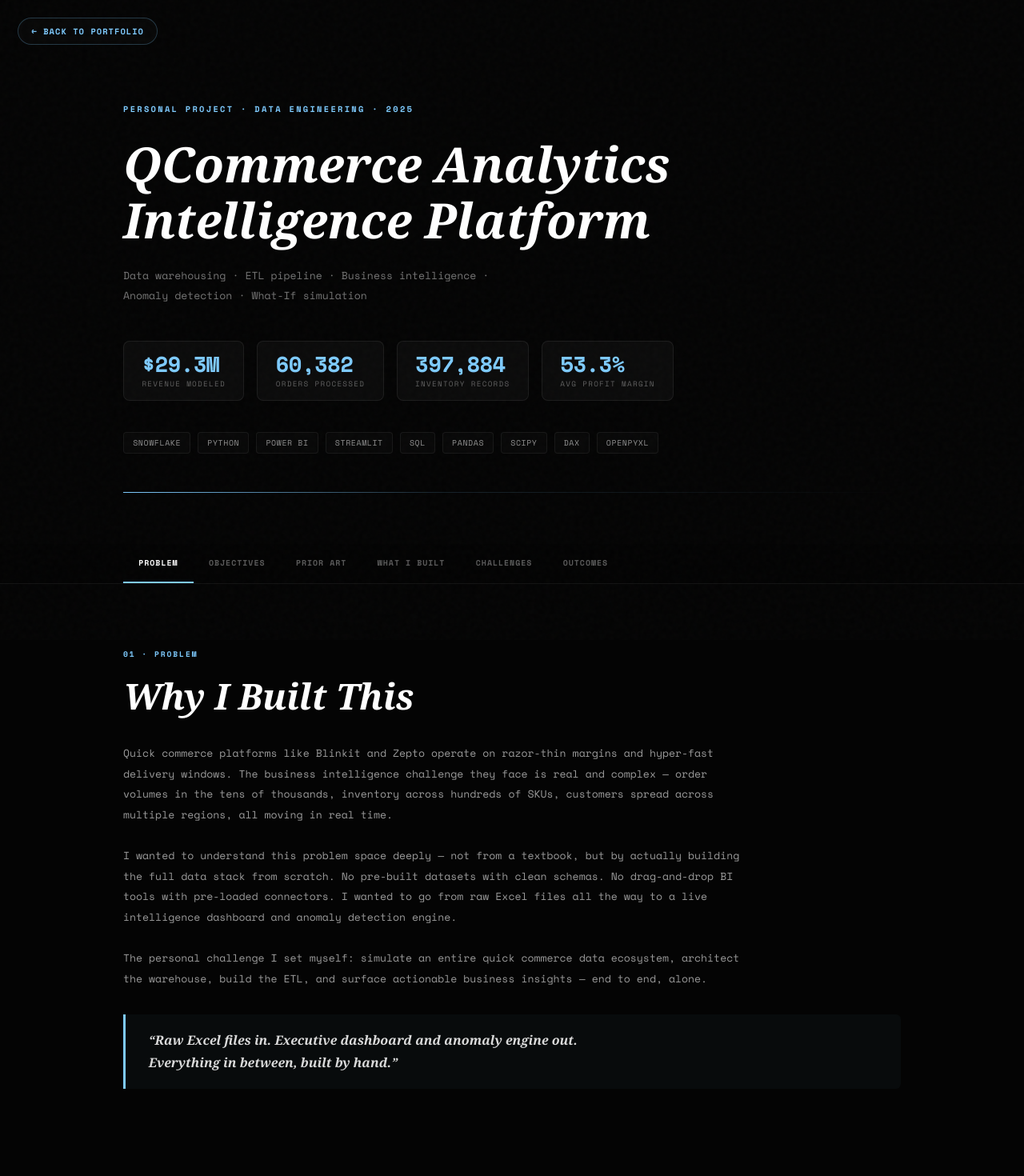
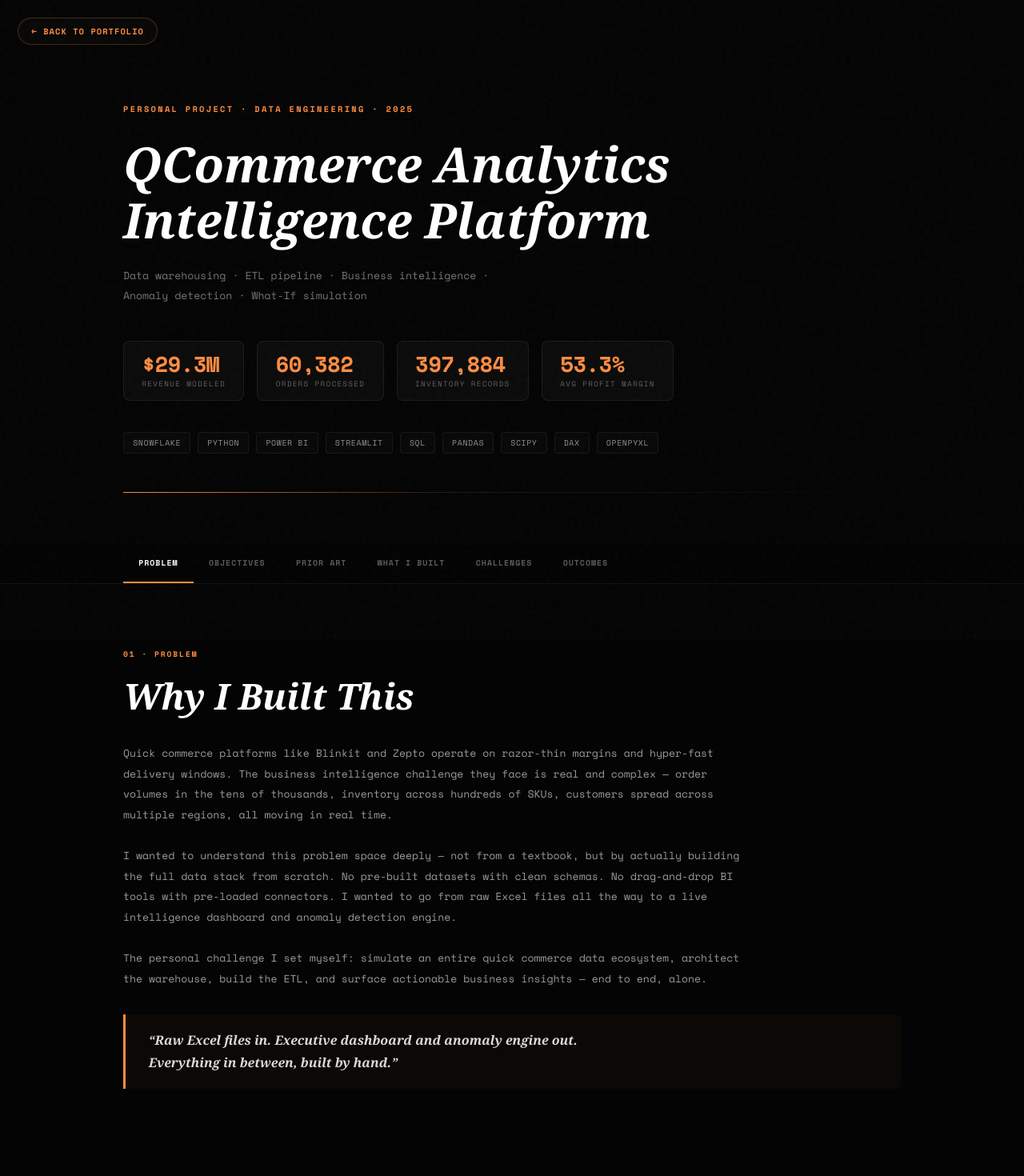
Before and after one commit to rakeshpara/rakeshpara-portfolio, a Next.js app: page /projects/qcommerce-analytics in a window 1280 px wide. Shown: the top 1470 px of the page at 80% size. Built offline with nearby package versions, Linux system fonts and the light colour scheme; a web font is replaced by a local one.

Commit message:
feat: convert Project 2 (QCommerce Analytics) accent color to orange only

```diff
--- a/src/app/projects/qcommerce-analytics/CaseStudy.module.css
+++ b/src/app/projects/qcommerce-analytics/CaseStudy.module.css
@@ -1,6 +1,6 @@
 /* ═══════════════════════════════════════════════════════════
    CaseStudy.module.css  —  QCommerce Analytics Case Study
-   Matches portfolio design system: dark cinematic, soft blue
+   Matches portfolio design system: dark cinematic, orange
    ═══════════════════════════════════════════════════════════ */
 
 /* ── Page Shell ── */
@@ -26,20 +26,20 @@
   font-weight: 700;
   letter-spacing: 0.1em;
   text-transform: uppercase;
-  color: #7ecbff;
+  color: #ff8c42;
   text-decoration: none;
   background: rgba(10, 10, 10, 0.7);
   backdrop-filter: blur(14px);
   -webkit-backdrop-filter: blur(14px);
-  border: 1px solid rgba(126, 203, 255, 0.25);
+  border: 1px solid rgba(255, 140, 66, 0.25);
   border-radius: 100px;
   padding: 0.5rem 1rem;
   transition: all 0.25s ease;
 }
 
 .backBtn:hover {
-  background: rgba(126, 203, 255, 0.1);
-  border-color: rgba(126, 203, 255, 0.5);
+  background: rgba(255, 140, 66, 0.1);
+  border-color: rgba(255, 140, 66, 0.5);
   transform: translateX(-2px);
 }
 
@@ -55,7 +55,7 @@
   font-weight: 700;
   letter-spacing: 0.22em;
   text-transform: uppercase;
-  color: #7ecbff;
+  color: #ff8c42;
   margin: 0 0 1.6rem;
 }
 
@@ -98,13 +98,13 @@
 }
 
 .metricPill:hover {
-  border-color: rgba(126, 203, 255, 0.25);
+  border-color: rgba(255, 140, 66, 0.25);
 }
 
 .metricNum {
   font-size: 1.7rem;
   font-weight: 700;
-  color: #7ecbff;
+  color: #ff8c42;
   letter-spacing: -0.02em;
   line-height: 1;
 }
@@ -137,7 +137,7 @@
 .heroDivider {
   width: 100%;
   height: 1px;
-  background: linear-gradient(90deg, #7ecbff 0%, rgba(126, 203, 255, 0.15) 40%, transparent 100%);
+  background: linear-gradient(90deg, #ff8c42 0%, rgba(255, 140, 66, 0.15) 40%, transparent 100%);
   margin-bottom: 0;
 }
 
@@ -187,7 +187,7 @@
 
 .navTabActive {
   color: #ffffff;
-  border-bottom-color: #7ecbff;
+  border-bottom-color: #ff8c42;
 }
 
 /* ── Content area ── */
@@ -208,7 +208,7 @@
   font-weight: 700;
   letter-spacing: 0.2em;
   text-transform: uppercase;
-  color: #7ecbff;
+  color: #ff8c42;
   margin: 0 0 1.2rem;
 }
 
@@ -232,10 +232,10 @@
 
 /* ── Quote Block ── */
 .quoteBlock {
-  border-left: 3px solid #7ecbff;
+  border-left: 3px solid #ff8c42;
   padding: 1.2rem 1.8rem;
   margin: 2rem 0;
-  background: rgba(126, 203, 255, 0.03);
+  background: rgba(255, 140, 66, 0.03);
   border-radius: 0 6px 6px 0;
 }
 
@@ -268,7 +268,7 @@
 
 .objCard:hover {
   transform: translateY(-4px);
-  border-color: rgba(126, 203, 255, 0.25);
+  border-color: rgba(255, 140, 66, 0.25);
   box-shadow: 0 12px 30px rgba(0, 0, 0, 0.5);
 }
 
@@ -280,7 +280,7 @@
 .objNum {
   font-size: 1.8rem;
   font-weight: 700;
-  color: rgba(126, 203, 255, 0.3);
+  color: rgba(255, 140, 66, 0.3);
   letter-spacing: -0.03em;
   line-height: 1;
   margin: 0 0 1rem;
@@ -354,8 +354,8 @@
 
 .priorSummary {
   grid-column: 1 / -1;
-  border-left: 3px solid #7ecbff;
-  background: rgba(126, 203, 255, 0.03);
+  border-left: 3px solid #ff8c42;
+  background: rgba(255, 140, 66, 0.03);
   border-radius: 0 8px 8px 0;
   padding: 1.4rem 1.8rem;
 }
@@ -369,7 +369,7 @@
 
 /* ── Sub-sections (What I Built) ── */
 .subSection {
-  border-left: 3px solid rgba(126, 203, 255, 0.4);
+  border-left: 3px solid rgba(255, 140, 66, 0.4);
   padding-left: 2rem;
   margin: 3rem 0;
 }
@@ -387,9 +387,9 @@
   display: inline-block;
   font-size: 0.72rem;
   font-weight: 700;
-  color: #7ecbff;
-  background: rgba(126, 203, 255, 0.06);
-  border: 1px solid rgba(126, 203, 255, 0.2);
+  color: #ff8c42;
+  background: rgba(255, 140, 66, 0.06);
+  border: 1px solid rgba(255, 140, 66, 0.2);
   border-radius: 6px;
   padding: 0.6rem 1.1rem;
   margin: 1rem 0;
@@ -422,8 +422,8 @@
 }
 
 .modelTable tr.selected td {
-  color: #7ecbff;
-  background: rgba(126, 203, 255, 0.05);
+  color: #ff8c42;
+  background: rgba(255, 140, 66, 0.05);
   font-weight: 700;
 }
 
@@ -448,7 +448,7 @@
   font-family: 'Space Mono', monospace;
   font-size: clamp(0.68rem, 1.4vw, 0.82rem);
   line-height: 1.5;
-  color: #7ecbff;
+  color: #ff8c42;
   margin: 0;
   white-space: pre;
 }
@@ -470,7 +470,7 @@
 
 .flowNode {
   background: rgba(13, 13, 13, 0.8);
-  border: 1px solid rgba(126, 203, 255, 0.15);
+  border: 1px solid rgba(255, 140, 66, 0.15);
   border-radius: 6px;
   padding: 0.8rem 1.2rem;
   text-align: center;
@@ -480,9 +480,9 @@
 }
 
 .flowNode:hover {
-  border-color: rgba(126, 203, 255, 0.4);
+  border-color: rgba(255, 140, 66, 0.4);
   transform: translateY(-2px);
-  box-shadow: 0 6px 15px rgba(126, 203, 255, 0.1);
+  box-shadow: 0 6px 15px rgba(255, 140, 66, 0.1);
 }
 
 .flowTitle {
@@ -500,7 +500,7 @@
 }
 
 .flowArrow {
-  color: #7ecbff;
+  color: #ff8c42;
   font-size: 1.2rem;
   font-weight: 700;
   user-select: none;
@@ -523,14 +523,14 @@
 }
 
 .dashboardCard:hover {
-  border-color: rgba(126, 203, 255, 0.25);
+  border-color: rgba(255, 140, 66, 0.25);
   transform: translateY(-3px);
 }
 
 .dashboardTitle {
   font-size: 0.78rem;
   font-weight: 700;
-  color: #7ecbff;
+  color: #ff8c42;
   letter-spacing: 0.04em;
   margin: 0 0 0.6rem;
 }
@@ -610,14 +610,14 @@
 }
 
 .outcomeCard:hover {
-  border-color: rgba(126, 203, 255, 0.3);
+  border-color: rgba(255, 140, 66, 0.3);
   transform: translateY(-3px);
 }
 
 .outcomeValue {
   font-size: 2rem;
   font-weight: 700;
-  color: #7ecbff;
+  color: #ff8c42;
   letter-spacing: -0.02em;
   line-height: 1;
 }
@@ -642,7 +642,7 @@
   text-decoration: none;
   color: #ffffff;
   background: rgba(13, 13, 13, 0.55);
-  border: 1px solid rgba(126, 203, 255, 0.3);
+  border: 1px solid rgba(255, 140, 66, 0.3);
   border-radius: 6px;
   padding: 0.9rem 1.8rem;
   transition: all 0.3s ease;
@@ -651,9 +651,9 @@
 }
 
 .ghBtn:hover {
-  border-color: rgba(126, 203, 255, 0.6);
-  background: rgba(126, 203, 255, 0.08);
-  box-shadow: 0 0 15px rgba(126, 203, 255, 0.15);
+  border-color: rgba(255, 140, 66, 0.6);
+  background: rgba(255, 140, 66, 0.08);
+  box-shadow: 0 0 15px rgba(255, 140, 66, 0.15);
 }
 
 .ghBtnWrap {
@@ -685,7 +685,7 @@
 }
 
 .footerLink:hover {
-  color: #7ecbff;
+  color: #ff8c42;
 }
 
 .footerLinkRight {
--- a/src/components/Projects/Projects.tsx
+++ b/src/components/Projects/Projects.tsx
@@ -105,7 +105,7 @@ const projectsData: Project[] = [
       'Developed a Streamlit intelligence layer with live Snowflake KPIs, Z-score anomaly detection, and a 3-scenario What-If revenue simulator'
     ],
     tags: ['SNOWFLAKE', 'PYTHON', 'POWER BI', 'STREAMLIT', 'SQL', 'PANDAS', 'SCIPY', 'DAX'],
-    accent: 'blue',
+    accent: 'orange',
     metric: {
       label: 'REVENUE MODELED',
       value: '$29.3M'
```
